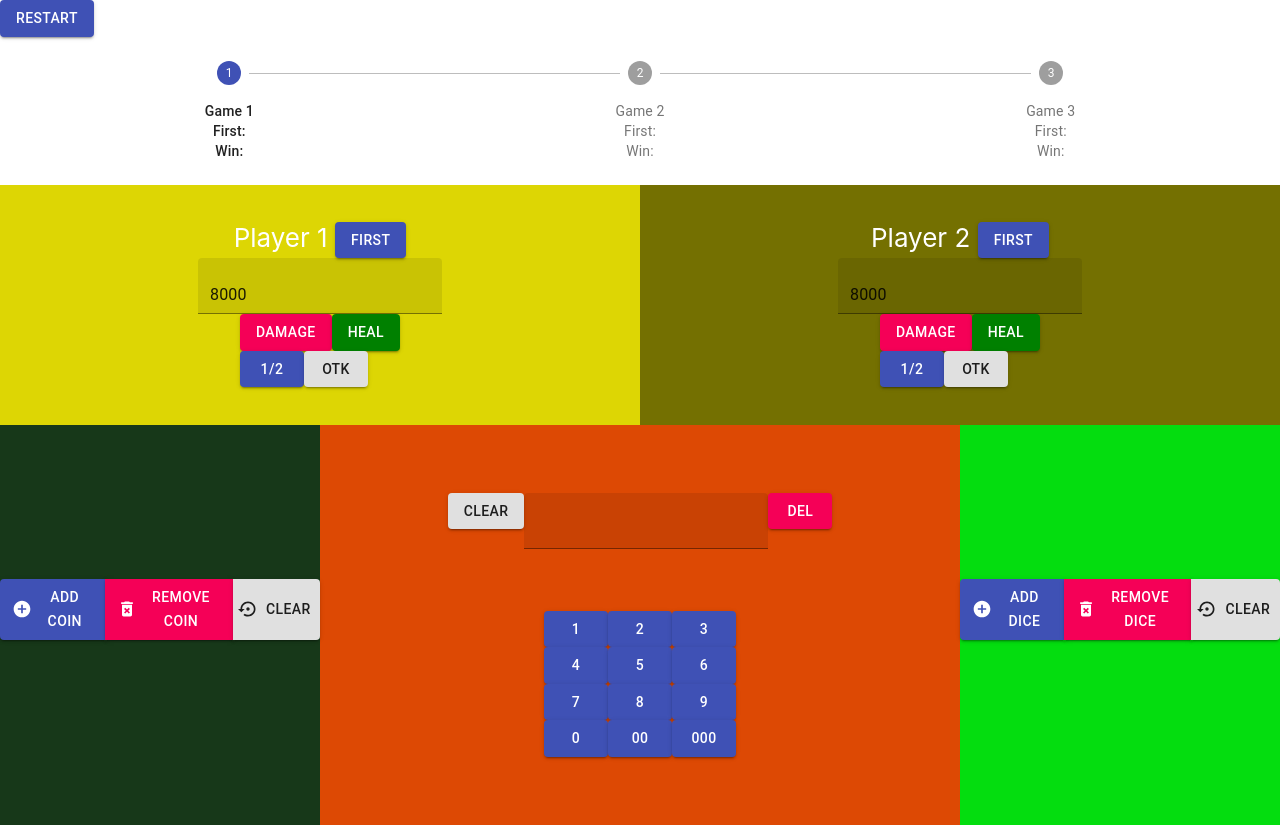
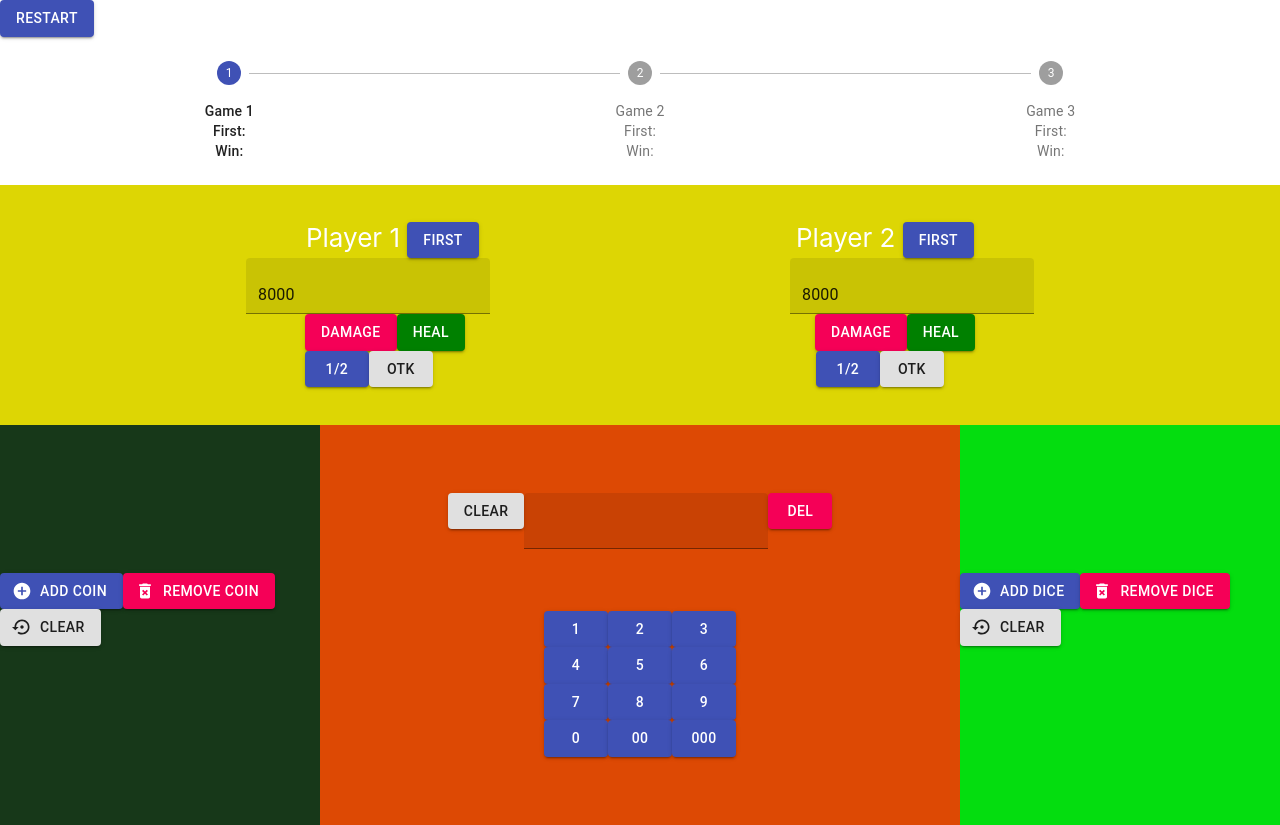
Before and after one commit to Qpons/yugioh-calculator-react, a React (Create React App) app: page / in a window 1280 px wide. Built offline with nearby package versions, Linux system fonts and the light colour scheme.

Commit message:
better-visuals: remove player2status and combine into one player status component.

```diff
--- a/src/App.css
+++ b/src/App.css
@@ -26,7 +26,7 @@
 .p1 {
   background-color: #ddd604;
   min-height: 30vh;
-  width: 50%;
+  width: 100%;
 }
 
 .p2 {
--- a/src/App.js
+++ b/src/App.js
@@ -3,8 +3,7 @@ import './App.css';
 import { DamageContext } from './DamageContext';
 import { GameOverContext } from './DamageContext';
 import GameStatus from './components/GameStatus';
-import Player1Status from './components/Player1Status';
-import Player2Status from './components/Player2Status';
+import PlayerStatus from './components/PlayerStatus';
 import KeypadArea from './components/KeypadArea';
 import GameEndPopup from './components/GameEndPopup';
 import Button from '@material-ui/core/Button';
@@ -50,16 +49,7 @@ function App() {
       <div className='base p1'>
         <GameOverContext.Provider value={{ gameOver, setGameOver }}>
           <DamageContext.Provider value={{ damage, setDamage }}>
-            <Player1Status newMatch={matchProgress.length} />
-          </DamageContext.Provider>
-        </GameOverContext.Provider>
-      </div>
-
-      {/* Player 2 HP and HP modifiers */}
-      <div className='base p2'>
-        <GameOverContext.Provider value={{ gameOver, setGameOver }}>
-          <DamageContext.Provider value={{ damage, setDamage }}>
-            <Player2Status newMatch={matchProgress.length} />
+            <PlayerStatus newMatch={matchProgress.length} />
           </DamageContext.Provider>
         </GameOverContext.Provider>
       </div>
--- a/src/components/CoinArea.jsx
+++ b/src/components/CoinArea.jsx
@@ -1,6 +1,5 @@
 import React, { useState } from 'react';
 import Button from '@material-ui/core/Button';
-import { ButtonGroup } from '@material-ui/core';
 import AddCircleIcon from '@material-ui/icons/AddCircle';
 import DeleteForeverIcon from '@material-ui/icons/DeleteForever';
 import SettingsBackupRestoreIcon from '@material-ui/icons/SettingsBackupRestore';
@@ -30,7 +29,6 @@ const CoinArea = () => {
   return (
     <>
       <div>
-        <ButtonGroup>
         <Button
           color='primary'
           onClick={() => {
@@ -70,7 +68,6 @@ const CoinArea = () => {
         >
           Clear
         </Button>
-        </ButtonGroup>
       </div>
       <br />
       <div>
--- a/src/components/DiceArea.jsx
+++ b/src/components/DiceArea.jsx
@@ -1,6 +1,5 @@
 import React from 'react';
 import Button from '@material-ui/core/Button';
-import { ButtonGroup } from '@material-ui/core';
 import Dice from 'react-dice-roll';
 import { useState } from 'react';
 import AddCircleIcon from '@material-ui/icons/AddCircle';
@@ -13,7 +12,6 @@ const DiceArea = () => {
   return (
     <>
       <div>
-        <ButtonGroup>
         <Button
           color='primary'
           onClick={() => {
@@ -26,6 +24,7 @@ const DiceArea = () => {
         >
           Add Dice
         </Button>
+
         <Button
           color='secondary'
           onClick={() => {
@@ -38,6 +37,7 @@ const DiceArea = () => {
         >
           Remove Dice
         </Button>
+
         <Button
           color='default'
           onClick={() => {
@@ -48,7 +48,6 @@ const DiceArea = () => {
         >
           Clear
         </Button>
-        </ButtonGroup>
       </div>
       <br />
       <div>{diceCount.map((dice) => dice)}</div>
--- a/src/components/Player1Status.jsx
+++ /dev/null
@@ -1,80 +0,0 @@
-import React, { useContext, useEffect, useState } from 'react';
-import Button from '@material-ui/core/Button';
-import TextField from '@material-ui/core/TextField';
-import { DamageContext, GameOverContext } from '../DamageContext';
-import PropTypes from 'prop-types';
-
-const Player1Status = ({ newMatch }) => {
-  const [p1Hp, setP1Hp] = useState(8000);
-  const { damage } = useContext(DamageContext);
-  const { setGameOver } = useContext(GameOverContext);
-
-  // When Player 1 HP is depleted, trigger game over popup with Player 2 as winner.
-  if (p1Hp <= 0) {
-    setGameOver(2);
-    setP1Hp(1);
-  }
-
-  // Reset Player 1 HP when new game starts.
-  useEffect(() => {
-    setP1Hp(8000);
-  }, [newMatch]);
-
-  return (
-    <>
-      <div>
-        Player 1{' '}
-        <Button color='primary' variant='contained'>
-          First
-        </Button>
-      </div>
-
-      <div>
-        <TextField
-          onChange={(e) => setP1Hp(e.target.value)}
-          type='number'
-          value={p1Hp}
-          variant='filled'
-        />
-      </div>
-
-      <div className='player1'>
-        <Button
-          color='secondary'
-          onClick={() => setP1Hp(p1Hp - parseInt(damage, 10))}
-          variant='contained'
-        >
-          Damage
-        </Button>
-
-        <Button
-          onClick={() => setP1Hp(p1Hp + parseInt(damage, 10))}
-          style={{ background: 'green', color: 'white' }}
-          variant='contained'
-        >
-          Heal
-        </Button>
-
-        <br />
-
-        <Button
-          color='primary'
-          onClick={() => setP1Hp(p1Hp / 2)}
-          variant='contained'
-        >
-          1/2
-        </Button>
-
-        <Button color='default' onClick={() => setP1Hp(0)} variant='contained'>
-          OTK
-        </Button>
-      </div>
-    </>
-  );
-};
-
-Player1Status.propTypes = {
-  newMatch: PropTypes.number.isRequired,
-};
-
-export default Player1Status;
--- a/src/components/Player2Status.jsx
+++ b/src/components/PlayerStatus.jsx
@@ -4,26 +4,35 @@ import TextField from '@material-ui/core/TextField';
 import { DamageContext, GameOverContext } from '../DamageContext';
 import PropTypes from 'prop-types';
 
-const Player2Status = ({ newMatch }) => {
+const PlayerStatus = ({ newMatch }) => {
+  const [p1Hp, setP1Hp] = useState(8000);
   const [p2Hp, setP2Hp] = useState(8000);
   const { damage } = useContext(DamageContext);
   const { setGameOver } = useContext(GameOverContext);
 
-  // When Player 2 HP is depleted, trigger game over popup with player 1 as winner.
-  if (p2Hp <= 0) {
+  // When Player 1 HP is depleted, trigger game over popup with Player 2 as winner.
+  if (p1Hp <= 0) {
+    setGameOver(2);
+    setP1Hp(1);
+  } else if (p2Hp <= 0) {
     setGameOver(1);
     setP2Hp(1);
   }
 
-  // Resets HP when new match starts
+  // Reset Player 1 HP when new game starts.
   useEffect(() => {
-    setP2Hp(8000);
+    setP1Hp(8000);
+    setP1Hp(8000);
   }, [newMatch]);
 
   return (
     <>
       <div>
-        Player 2{' '}
+        Player 1{' '}
+        <Button color='primary' variant='contained'>
+          First
+        </Button>
+        <span style={{ marginLeft: 310 }}> Player 2 </span>
         <Button color='primary' variant='contained'>
           First
         </Button>
@@ -31,7 +40,15 @@ const Player2Status = ({ newMatch }) => {
 
       <div>
         <TextField
+          onChange={(e) => setP1Hp(e.target.value)}
+          type='number'
+          value={p1Hp}
+          variant='filled'
+        />
+
+        <TextField
           onChange={(e) => setP2Hp(e.target.value)}
+          style={{ marginLeft: 300 }}
           type='number'
           value={p2Hp}
           variant='filled'
@@ -41,7 +58,24 @@ const Player2Status = ({ newMatch }) => {
       <div className='player1'>
         <Button
           color='secondary'
+          onClick={() => setP1Hp(p1Hp - parseInt(damage, 10))}
+          variant='contained'
+        >
+          Damage
+        </Button>
+
+        <Button
+          onClick={() => setP1Hp(p1Hp + parseInt(damage, 10))}
+          style={{ background: 'green', color: 'white' }}
+          variant='contained'
+        >
+          Heal
+        </Button>
+
+        <Button
+          color='secondary'
           onClick={() => setP2Hp(p2Hp - parseInt(damage, 10))}
+          style={{ marginLeft: 350 }}
           variant='contained'
         >
           Damage
@@ -59,7 +93,20 @@ const Player2Status = ({ newMatch }) => {
 
         <Button
           color='primary'
+          onClick={() => setP1Hp(p1Hp / 2)}
+          variant='contained'
+        >
+          1/2
+        </Button>
+
+        <Button color='default' onClick={() => setP1Hp(0)} variant='contained'>
+          OTK
+        </Button>
+
+        <Button
+          color='primary'
           onClick={() => setP2Hp(p2Hp / 2)}
+          style={{ marginLeft: 383 }}
           variant='contained'
         >
           1/2
@@ -73,8 +120,8 @@ const Player2Status = ({ newMatch }) => {
   );
 };
 
-Player2Status.propTypes = {
+PlayerStatus.propTypes = {
   newMatch: PropTypes.number.isRequired,
 };
 
-export default Player2Status;
+export default PlayerStatus;
```
Lines whose indentation alone changed are shown as unchanged.
